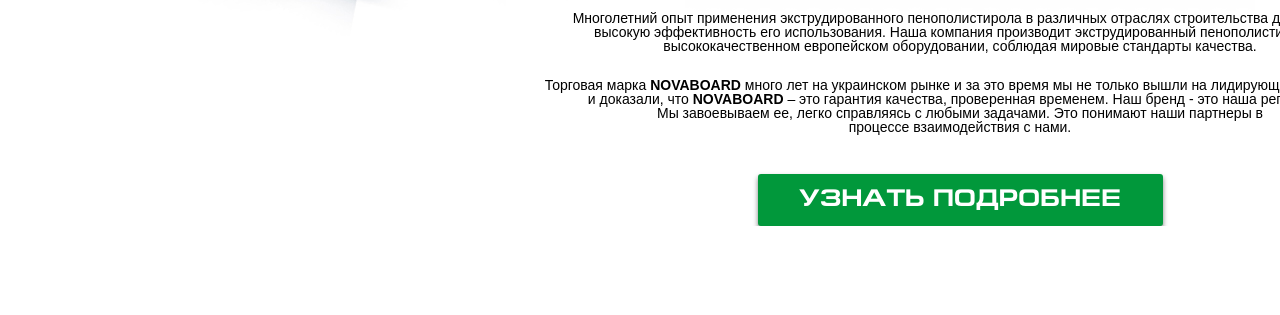
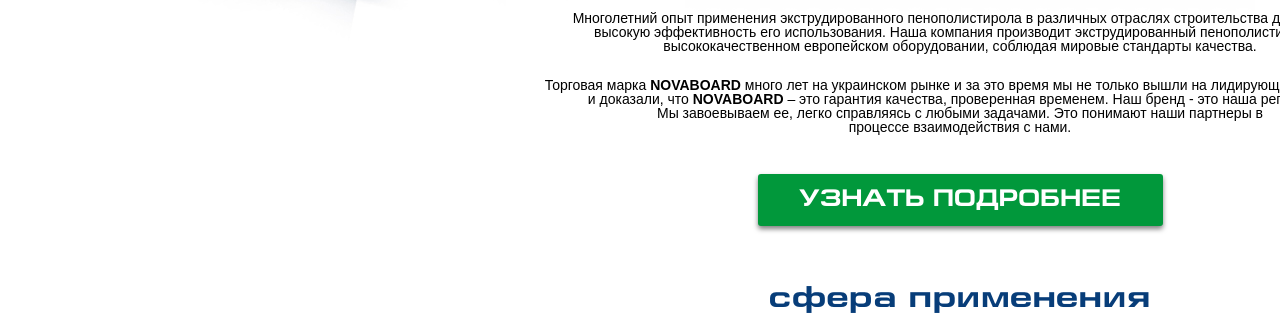
Before and after one commit to Winstons11/k24-exam, a plain HTML site: page index.html in a window 1280 px wide. Shown: the part 1354-1669 px from the top of the page. Before the commit the page ends 1580 px from the top, so only its background shows below. Drawn offline with Linux system fonts and the light colour scheme.

Commit message:
last_work

```diff
--- a/css/main.css
+++ b/css/main.css
@@ -166,7 +166,8 @@ body {
 
 .main__video {
    background-image: url(../img/penopolistirol.jpg);
-   height: 590px;
+   height: auto;
+   background-repeat: no-repeat;
 }
 
 .video__logo {
@@ -174,7 +175,7 @@ body {
    padding-top: 70px;
 }
 
-.video__title {
+.title {
    text-align: center;
    margin-top: 24px;
    font-size: 30px;
@@ -227,6 +228,7 @@ body {
    font-weight: 700;
    font-family: "EuropeExt";
    text-transform: uppercase;
+   margin-bottom: 60px;
 }
 
 .button__info:hover {
@@ -236,3 +238,9 @@ body {
 .button__info:active {
    background-color: #1e743f;
 }
+
+.main__scope {
+   background-image: url(../img/font8.jpg);
+   height: auto;
+   background-repeat: no-repeat;
+}
--- a/index.html
+++ b/index.html
@@ -99,7 +99,7 @@
          <div class="video__logo">
             <img src="img/novaboard.png" alt="">
          </div>
-         <div class="video__title">
+         <div class="title">
             <h1>
                Экструдированный  пенополистирол
             </h1>
@@ -123,6 +123,21 @@
          </div>
       </div>
    </main>
+   <main class="main__scope">
+      <div class="title">
+         <h1>
+            сфера применения
+         </h1>
+      </div>
+      <div class="content__foto">
+         <div class="foto1">
+
+         </div>
+         <div class="foto2">
+
+         </div>
+      </div>
+   </main>
 
    <script src="js/jquery-3.6.0.min.js"></script>
    <script src="js/slick.min.js"></script>
```
Also changed, not shown: img/font8.jpg (added).
